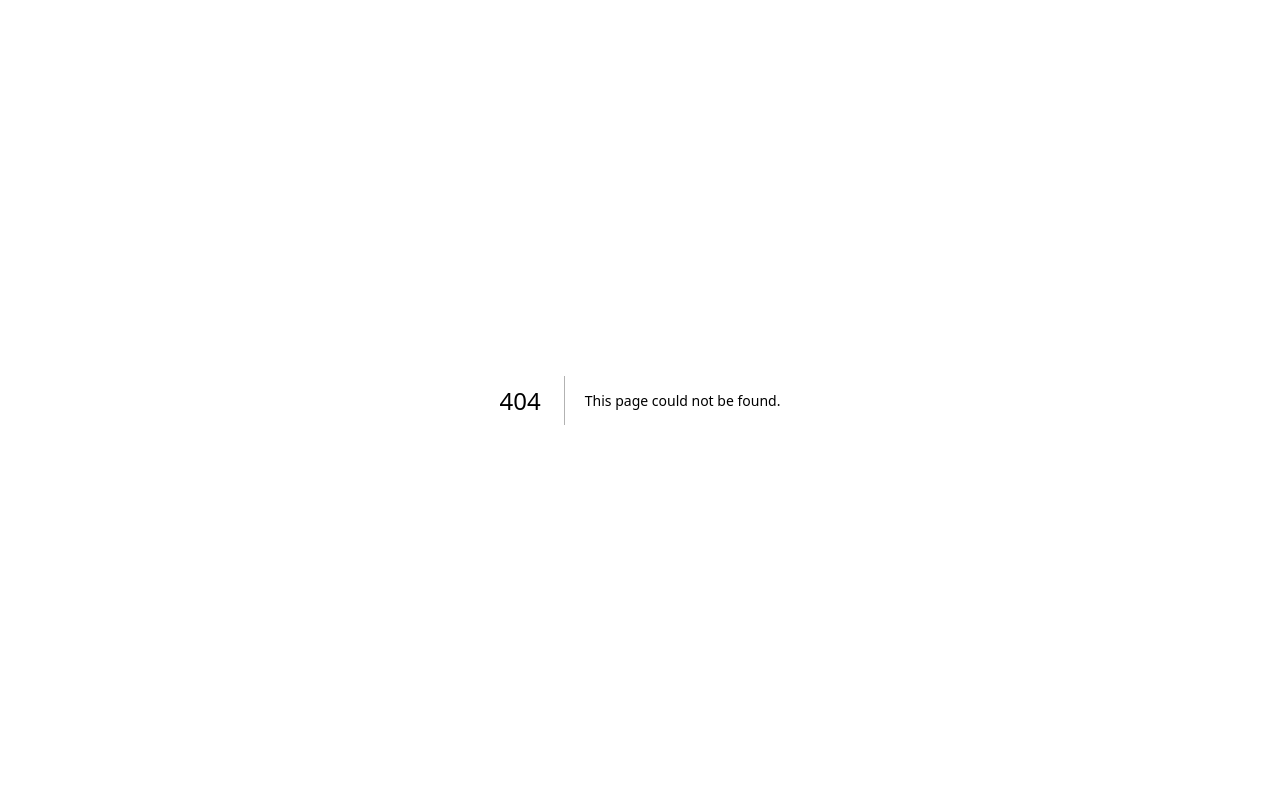
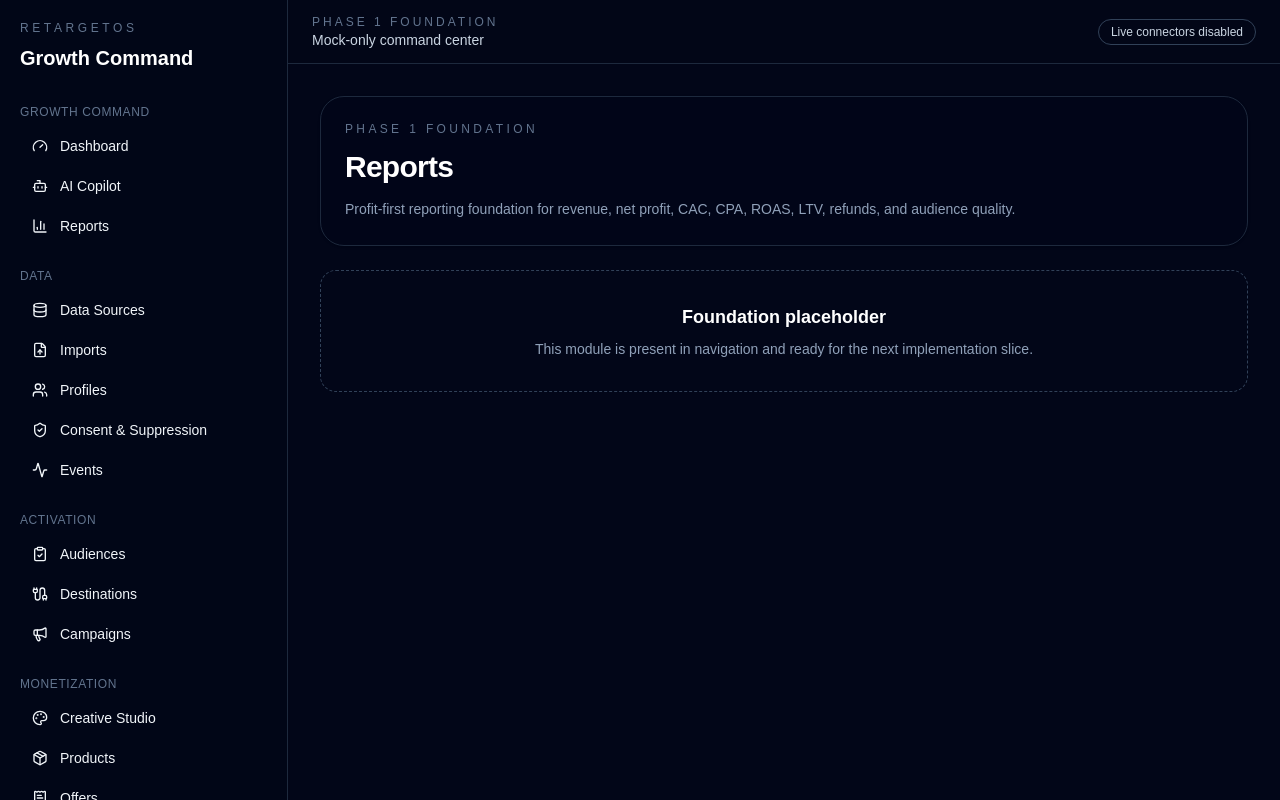
Before and after one commit to besfeng23/RetargetOS, a Next.js app: page /reports in a window 1280 px wide. Before the commit this address had no page. Shown: the top 800 px of the page. Built offline with nearby package versions, Linux system fonts and the light colour scheme.

Commit message:
Add reports route

```diff
--- /dev/null
+++ b/src/app/reports/page.tsx
@@ -0,0 +1,10 @@
+import { AppShell } from "@/components/app-shell";
+import { ModulePage } from "@/components/module-page";
+
+export default function ReportsPage() {
+  return (
+    <AppShell>
+      <ModulePage title="Reports" description="Profit-first reporting foundation for revenue, net profit, CAC, CPA, ROAS, LTV, refunds, and audience quality." />
+    </AppShell>
+  );
+}
```
